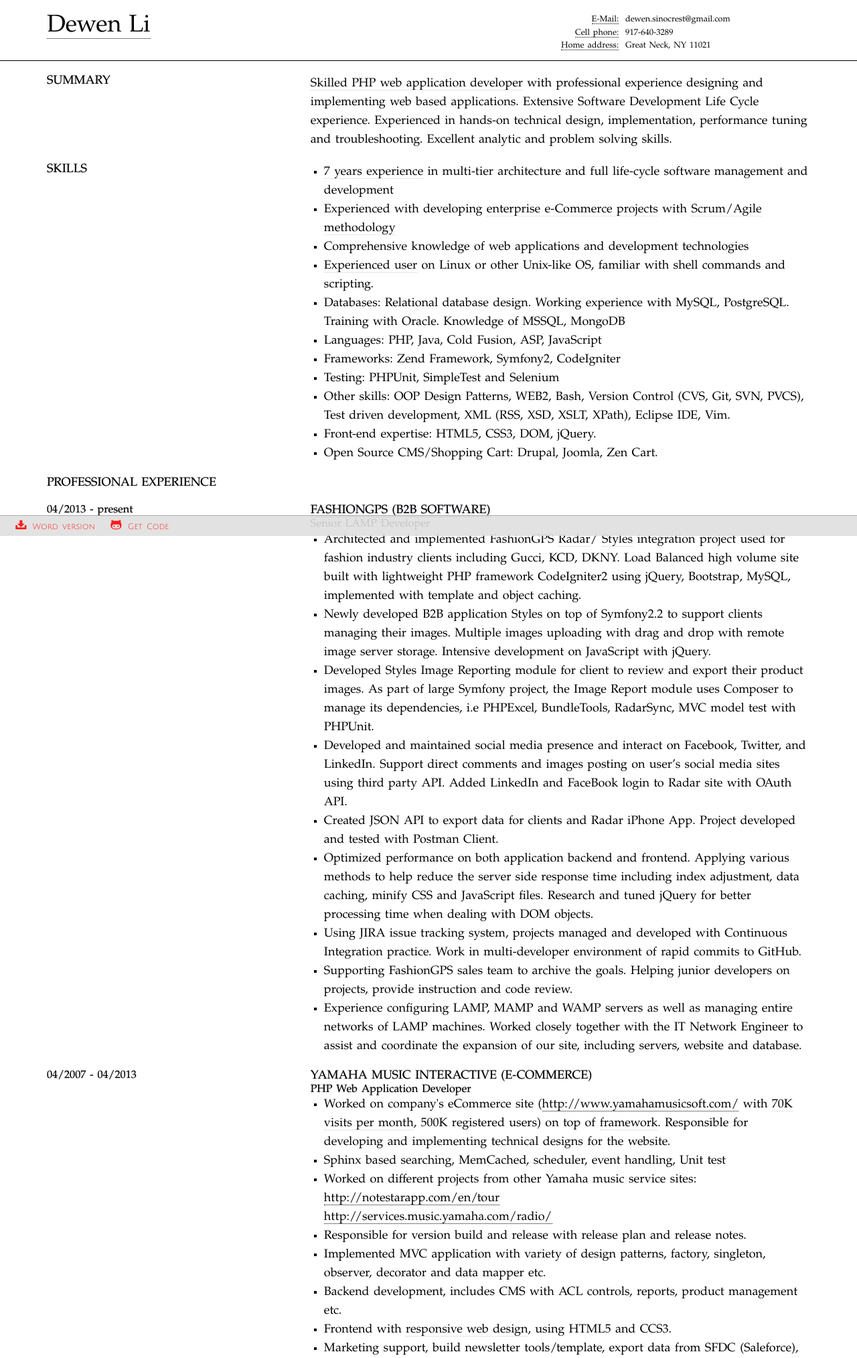
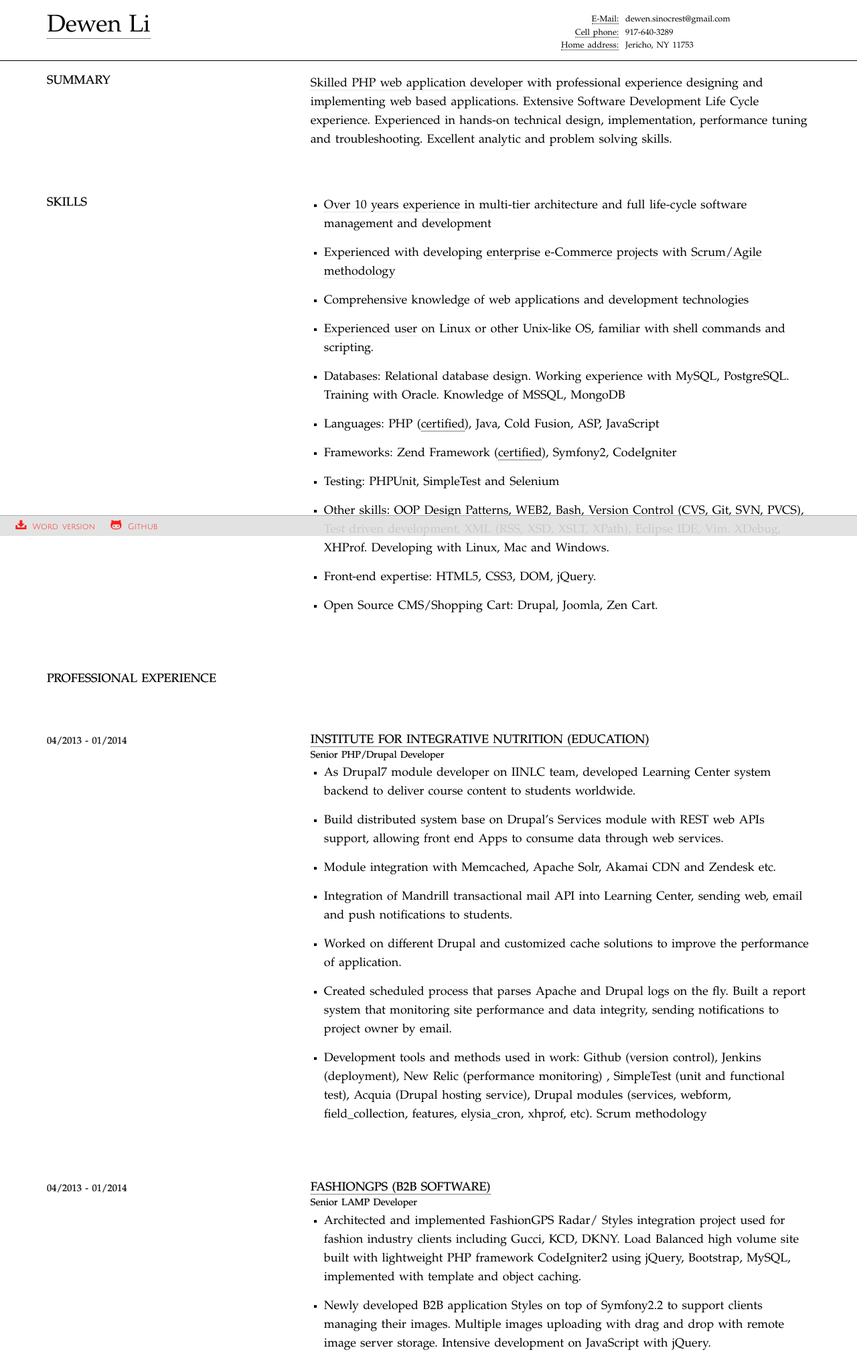
Before and after one commit to dewen/resume, a PHP site: page /resume/index.php in a window 1280 px wide. Shown: the top 2027 px of the page at 67% size. Run offline with PHP 8.4, Linux system fonts and the light colour scheme.

Commit message:
add latest company info

```diff
--- a/ajax/controls.php
+++ b/ajax/controls.php
@@ -1,6 +1,6 @@
 <div>
     <ul>
-        <li><a href="/resume/docs/resume2013.doc" class="pop_message_once" rel="<?echo htmlspecialchars('{"id":"download-word"}')?>" title="Download a Word copy of this resume"><i class="icon-download-alt"></i> Word version</a></li>
-        <li><a href="https://github.com/dewen/resume" class="pop_message_once" title="get a copy of this resume code from GitHub"><i class="icon-github"></i> Get Code</a></li>
+        <li><a href="/resume/docs/resume.doc" class="pop_message_once" rel="<?echo htmlspecialchars('{"id":"download-word"}')?>" title="Download a Word copy of this resume"><i class="icon-download-alt"></i> Word version</a></li>
+        <li><a href="https://github.com/dewen/resume" class="pop_message_once" title="get a copy of this resume code from GitHub"><i class="icon-github"></i> Github</a></li>
     </ul>
 </div>
--- a/ajax/get_messages.php
+++ b/ajax/get_messages.php
@@ -22,7 +22,7 @@ switch(@$_GET['op'])
             </ul>';
         break;
     case 'years-experience':
-        $s = 'Worked with web programming since 2001, more professional train made in the past 7 years.';
+        $s = 'Worked on web programming since 2001';
         break;
     case 'scrum-experience':
         $s = 'Most projects developed using agile (scrum), normally 2 - 4 sprints. The tools used include JIRA, Flowdock, Mantis and Google Docs.';
--- a/css/screen.css
+++ b/css/screen.css
@@ -42,14 +42,15 @@ h2 { font-size: 210%; line-height: 1.3125; margin: 1.167em 0; text-align: center
 h3 { font-size: 190%; line-height: 1.167; margin: 1.556em 0; text-align: center; text-transform: uppercase;}
 h4 { font-size: 100%; line-height: 1.167; margin: 1.556em 0; text-align: center; }
 h1.dewen {display: none;border: 0px solid red;margin:0;padding: 0;width: 370px;cursor: pointer;font-family: 'Julius Sans One', sans-serif; text-transform: uppercase; text-shadow: 0 0 1px #667; font-weight: normal;}
-.resume .container {margin-bottom: 20px;}
+.resume .container {margin-bottom: 70px;}
 .resume .resources a {border: 0;}
 .resume .resources i {font-size: 2em;color: #999;}
 .resume .resources i:hover {color: FireBrick;}
 .resume .header {margin: 20px 0;border-bottom: 1px solid #000;padding-bottom: 10px;}
+.resume .row li {margin-bottom: 15px;}
 .resume h1 {font-size: 2em;margin:0 0 20px;padding: 0;cursor: pointer;font-weight: normal;text-align: left;}
 .resume h3 {font-size: 1em;margin:0;padding: 0;font-weight: normal;text-align: left;}
-.resume h4 {font-size: 0.9em;margin:0;padding: 0;font-weight: normal;text-align: left;}
+.resume h4 {font-size: 0.8em;margin:4px 0;padding: 0;font-weight: normal;text-align: left;}
 .resume pre {margin: 0;padding:0;}
 .resume .contact p {font-size: 0.8em;margin: 0;padding: 0;cursor: pointer;font-weight: normal;text-align: right;}
 .resume .contact dl {font-size: 0.7em;margin: 0;padding: 0;cursor: pointer;font-weight: normal;text-align: right;}
--- a/js/resume.js
+++ b/js/resume.js
@@ -18,11 +18,17 @@
  */
 $(document).ready(function() {
     var t = $("h1 a.dewen");
+    var cert1 = $("li a.cert1");
+    var cert2 = $("li a.cert2");
     var p = $(".print");
     var b = $('<div class="bottom_bar"></div>');
 
     t.mouseover(function(){showImage(t, 'dewen_photo')});
     t.mouseout(function(){showImage(t, false)});
+    cert1.mouseover(function(){showImage(cert1, 'cert1')});
+    cert1.mouseout(function(){showImage(cert1, false)});
+    cert2.mouseover(function(){showImage(cert2, 'cert2')});
+    cert2.mouseout(function(){showImage(cert2, false)});
     b.appendTo($('body')).delay(2000).fadeIn(400);
 
     // pop bubble messages
--- a/resume/index.php
+++ b/resume/index.php
@@ -11,6 +11,8 @@ require_once('../init.php');
     <!-- 1140px Grid styles for IE -->
     <!--[if lte IE 9]><link rel="stylesheet" href="css/ie.css" type="text/css" media="screen" /><![endif]-->
     <!-- The 1140px Grid - http://cssgrid.net/ -->
+    <link rel="icon" href="/favicon.ico">
+    <link rel="shortcut icon" href="/favicon.ico" />
     <link rel="stylesheet" href="/css/1140.css" type="text/css"/>
     <link rel="stylesheet" href="/css/screen.css" type="text/css" media="screen"/>
     <link rel="stylesheet" href="/css/print.css" type="text/css" media="print"/>
@@ -22,7 +24,6 @@ require_once('../init.php');
     <script src="/js/resume.js?<?=js_css_ts('/js/resume.js')?>"></script>
     <script src="/js/scripts/jquery-bubble-popup-v3.min.js?<?=js_css_ts('/js/scripts/jquery-bubble-popup-v3.min.js')?>" type="text/javascript"></script>
     <style type="text/css"></style>
-    <link rel="prefetch" href="/resume/introduction.html">
     <link href='http://fonts.googleapis.com/css?family=Julius+Sans+One' rel='stylesheet' type='text/css'>
 </head>
 <body class="resume">
@@ -35,7 +36,7 @@ require_once('../init.php');
             <div class="sixcol last contact">
                 <dl><dt>E-Mail:</dt><dd>dewen.sinocrest@gmail.com</dd></dl>
                 <dl><dt>Cell phone:</dt><dd>917-640-3289</dd></dl>
-                <dl><dt>Home address:</dt><dd>Great Neck, NY 11021</dd></dl>
+                <dl><dt>Home address:</dt><dd>Jericho, NY 11753</dd></dl>
             </div>
         </div>
     </div>
@@ -65,15 +66,15 @@ require_once('../init.php');
             </div>
             <div class="eightcol last">
                 <ul>
-                    <li><span class="pop_message" rel="<?echo htmlspecialchars('{"id":"years-experience"}')?>">7 years experience</span> in multi-tier architecture and full life-cycle software management and development</li>
+                    <li><span class="pop_message" rel="<?echo htmlspecialchars('{"id":"years-experience"}')?>">Over 10 years experience</span> in multi-tier architecture and full life-cycle software management and development</li>
                     <li>Experienced with developing <span class="pop_message" rel="<?echo htmlspecialchars('{"id":"enterprise"}')?>">enterprise e-Commerce projects</span> with <span class="pop_message" rel="<?echo htmlspecialchars('{"id":"scrum-experience"}')?>">Scrum/Agile methodology</li>
                     <li>Comprehensive knowledge of web applications and development technologies</li>
                     <li><span class="pop_message" rel="<?echo htmlspecialchars('{"id":"development"}')?>">Experienced user</span> on Linux or other Unix-like OS, familiar with shell commands and scripting.  </li>
                     <li>Databases: Relational database design. Working experience with MySQL, PostgreSQL. Training with Oracle. Knowledge of MSSQL, MongoDB</li>
-                    <li>Languages: PHP, Java, Cold Fusion, ASP, JavaScript</li>
-                    <li>Frameworks: Zend Framework, Symfony2, CodeIgniter</li>
+                    <li>Languages: PHP (<a href="http://www.zend.com/en/services/certification/zend-certified-engineer-directory#cid=1&sid=NY&certtype_zf=on&certtype_php=on&certtype=ZFPHP&firstname=dewen&lastname=&company=&ClientCandidateID=" class="cert2" target="_blank">certified</a>), Java, Cold Fusion, ASP, JavaScript</li>
+                    <li>Frameworks: Zend Framework (<a href="http://www.zend.com/en/services/certification/zend-certified-engineer-directory#cid=1&sid=NY&certtype_zf=on&certtype_php=on&certtype=ZFPHP&firstname=dewen&lastname=&company=&ClientCandidateID=" target="_blank" class="cert1">certified</a>), Symfony2, CodeIgniter</li>
                     <li>Testing: PHPUnit, SimpleTest and Selenium</li>
-                    <li>Other skills: OOP Design Patterns, WEB2, Bash, Version Control (CVS, Git, SVN, PVCS), Test driven development, XML (RSS, XSD, XSLT, XPath), Eclipse IDE, Vim. </li>
+                    <li>Other skills: OOP Design Patterns, WEB2, Bash, Version Control (CVS, Git, SVN, PVCS), Test driven development, XML (RSS, XSD, XSLT, XPath), Eclipse IDE, Vim. XDebug, XHProf. Developing with Linux, Mac and Windows.</li>
                     <li>Front-end expertise: HTML5, CSS3, DOM, jQuery.</li>
                     <li>Open Source CMS/Shopping Cart: Drupal, Joomla, Zen Cart.</li>
                 </ul>
@@ -90,11 +91,37 @@ require_once('../init.php');
         </div>
     </div>
     <!-- }}} -->
-    <!-- {{{ yamaha music interactive -->
+    <!-- {{{ Institute for Integrative Nutrition -->
     <div class="container">
         <div class="row">
             <div class="fourcol">
-                <h4>04/2013 - present</h4>
+                <h4>04/2013 - 01/2014</h4>
+            </div>
+            <div class="eightcol last">
+                <h3><a href="http://www.integrativenutrition.com/" target="_blank">Institute for Integrative Nutrition (education)</a></h3>
+                <h4>Senior PHP/Drupal Developer</h4>
+                <ul>
+
+                  <li>As Drupal7 module developer on IINLC team, developed Learning Center system backend to deliver course content to students worldwide.</li>
+                  <li>Build distributed system base on Drupal’s Services module with REST web APIs support, allowing front end Apps to consume data through web services.</li>
+                  <li>Module integration with Memcached, Apache Solr, Akamai CDN and Zendesk etc.</li>
+                  <li>Integration of Mandrill transactional mail API into Learning Center, sending web, email and push notifications to students.</li>
+                  <li>Worked on different Drupal and customized cache solutions to improve the performance of application. </li>
+                  <li>Created scheduled process that parses Apache and Drupal logs on the fly. Built a report system that monitoring site performance and data integrity, sending notifications to project owner by email.</li>
+                  <li>Development tools and methods used in work: Github (version control), Jenkins (deployment), New Relic (performance monitoring) , SimpleTest (unit and functional test), Acquia (Drupal hosting service), Drupal modules (services, webform, field_collection, features, elysia_cron, xhprof, etc). Scrum methodology</li>
+
+
+                </ul>
+
+            </div>
+        </div>
+    </div>
+    <!-- }}} -->
+    <!-- {{{ FashionGPS -->
+    <div class="container">
+        <div class="row">
+            <div class="fourcol">
+                <h4>04/2013 - 01/2014</h4>
             </div>
             <div class="eightcol last">
                 <h3><a href="https://fashiongps.com/" target="_blank">FashionGPS (B2B software)</a></h3>
@@ -105,7 +132,7 @@ require_once('../init.php');
                     <li>Newly developed B2B application Styles on top of Symfony2.2 to support clients managing their images.  Multiple images uploading with drag and drop with remote image server storage. Intensive development on JavaScript with jQuery.</li>
                     <li>Developed Styles Image Reporting module for client to review and export their product images. As part of large Symfony project, the Image Report module uses Composer to manage its dependencies, i.e PHPExcel, BundleTools, RadarSync, MVC model test with PHPUnit. </li>
                     <li>Developed and maintained social media presence and interact on Facebook, Twitter, and LinkedIn. Support direct comments and images posting on user’s social media sites using third party API.  Added LinkedIn and FaceBook login to Radar site with OAuth API.  </li>
-                    <li>Created JSON API to export data for clients and Radar iPhone App. Project developed and tested with Postman Client.  </li>
+                    <li>Created JSON API to export data for clients and Radar iPhone App. Project developed and tested with POSTMAN Client.  </li>
                     <li>Optimized performance on both application backend and frontend. Applying various methods to help reduce the server side response time including index adjustment, data caching, minify CSS and JavaScript files. Research and tuned jQuery for better processing time when dealing with DOM objects.</li>
                     <li>Using JIRA issue tracking system, projects managed and developed with Continuous Integration practice. Work in multi-developer environment of rapid commits to GitHub.</li>
                     <li>Supporting FashionGPS sales team to archive the goals. Helping junior developers on projects, provide instruction and code review.</li>
@@ -209,27 +236,6 @@ require_once('../init.php');
         </div>
     </div>
     <!-- }}} -->
-    <!-- {{{ resources -->
-    <div class="container resources">
-        <div class="row">
-            <div class="fourcol">
-                <h3 class="download_word">RESOURCES</h3>
-            </div>
-            <div class="eightcol last">
-                <ul>
-                    <li><a href="https://www.facebook.com/dewen.li.526"><i class="icon-facebook-sign"></i></a>: Facebook </li>
-                    <li><a href="http://www.linkedin.com/pub/dewen-li/23/69/311"><i class="icon-linkedin-sign"></i></a>: Linked In</li>
-                    <li><a href="http://sinocrest.com/dewen.li/wiki/">WIKI</a>: Some handy tips collected for development</li>
-                    <?if (isFireFox()):?>
-                    <li><a href="/docs/resume.pdf">PDF</a>: Get a PDF version of resume</li>
-                    <?else:?>
-                    <li><a href="javascript: void(0);" class="print"><i class="icon-print"></i></a> Print this resume</li>
-                    <?endif?>
-                </ul>
-            </div>
-        </div>
-    </div>
-    <!-- }}} -->
 
 </body>
 </html>
```
Also changed, not shown: util/get_image.php (+12 -5 lines), images/cert1.png (added), images/cert2.png (added), 1 other file.
